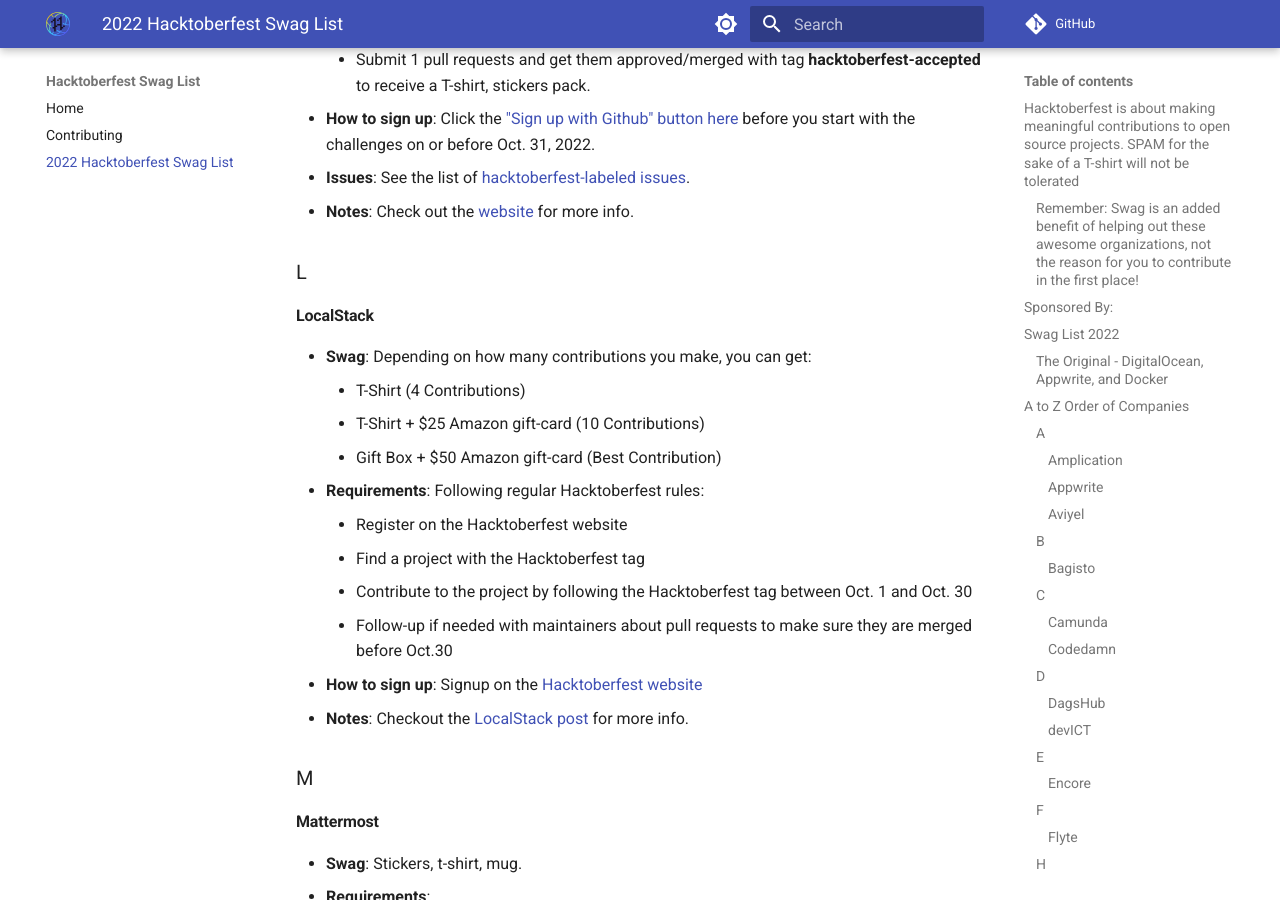
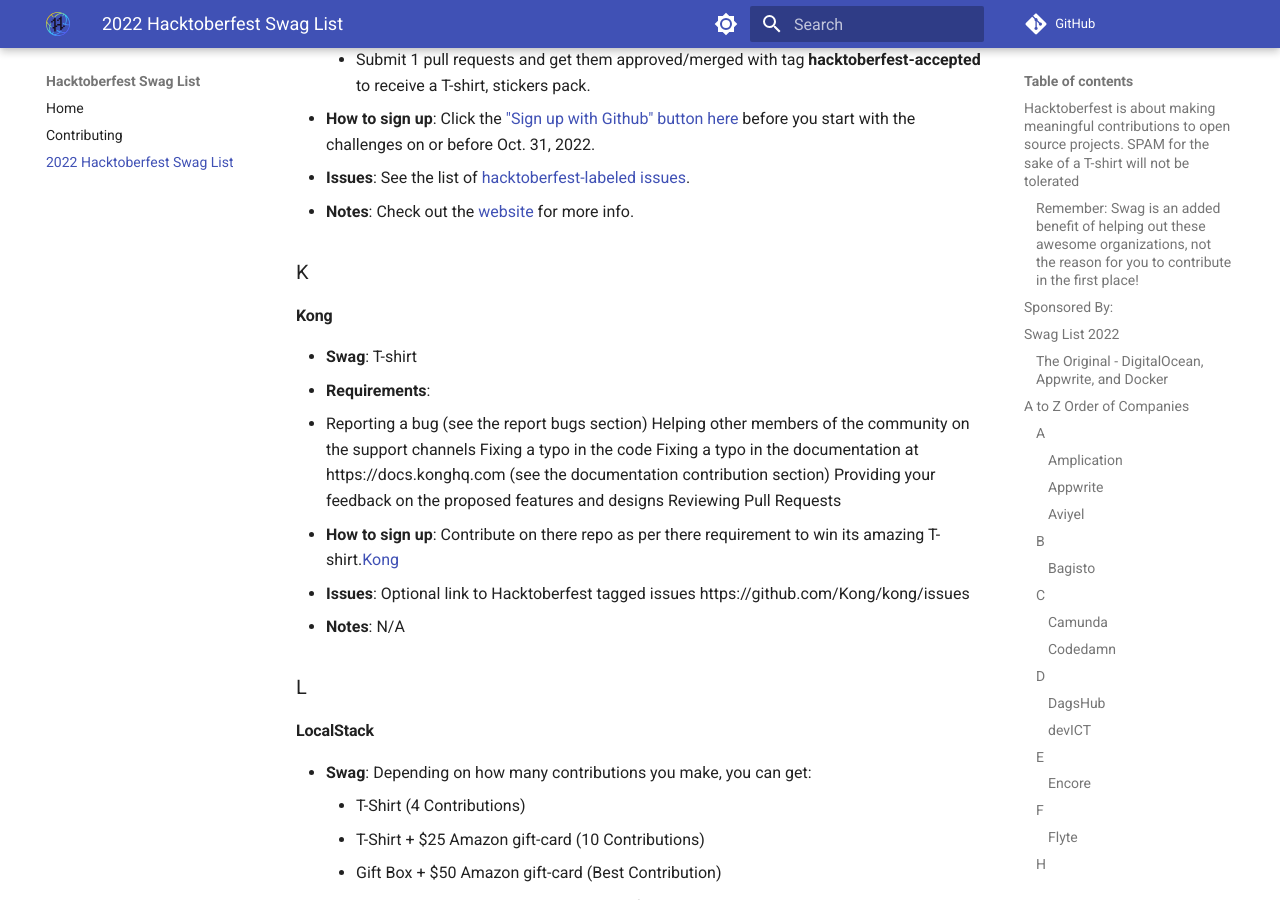
Before and after one commit to crweiner/hacktoberfest-swag-list, an MkDocs documentation site: the page built from docs/list.md, in a window 1280 px wide and 900 px high, scrolled down 5905 px. Built offline with MkDocs 1.6.1 and Material for MkDocs 9.7.7, drawn with Linux system fonts in a browser that asks for light colours; comment, search, counter and statistics services are not loaded.

Commit message:
Added Kong company.

```diff
--- a/docs/list.md
+++ b/docs/list.md
@@ -170,6 +170,22 @@
 - **How to sign up**: Click the ["Sign up with Github" button here](https://invertase.io/community/hacktoberfest){:target="\_blank"} before you start with the challenges on or before Oct. 31, 2022.
 - **Issues**: See the list of [hacktoberfest-labeled issues](https://github.com/search?q=org%3Ainvertase+org%3Afluttercommunity+org%3Aatsign-foundation++label%3Ahacktoberfest+created%3A%3E2021-01-01+state%3Aopen&type=Issues){:target="\_blank"}.
 - **Notes**: Check out the [website](https://invertase.io/community/hacktoberfest){:target="\_blank"} for more info.
+
+### K
+
+#### **Kong**
+
+- **Swag**: T-shirt
+- **Requirements**:
+- Reporting a bug (see the report bugs section)
+Helping other members of the community on the support channels
+Fixing a typo in the code
+Fixing a typo in the documentation at https://docs.konghq.com (see the documentation contribution section)
+Providing your feedback on the proposed features and designs
+Reviewing Pull Requests
+- **How to sign up**: Contribute on there repo as per there requirement to win its amazing T-shirt.[Kong]([URL](https://github.com/Kong/kong/blob/master/CONTRIBUTING.md#contributor-t-shirt)){:target="\_blank"}
+- **Issues**: Optional link to Hacktoberfest tagged issues https://github.com/Kong/kong/issues
+- **Notes**: N/A
 
 ### L
 
```
